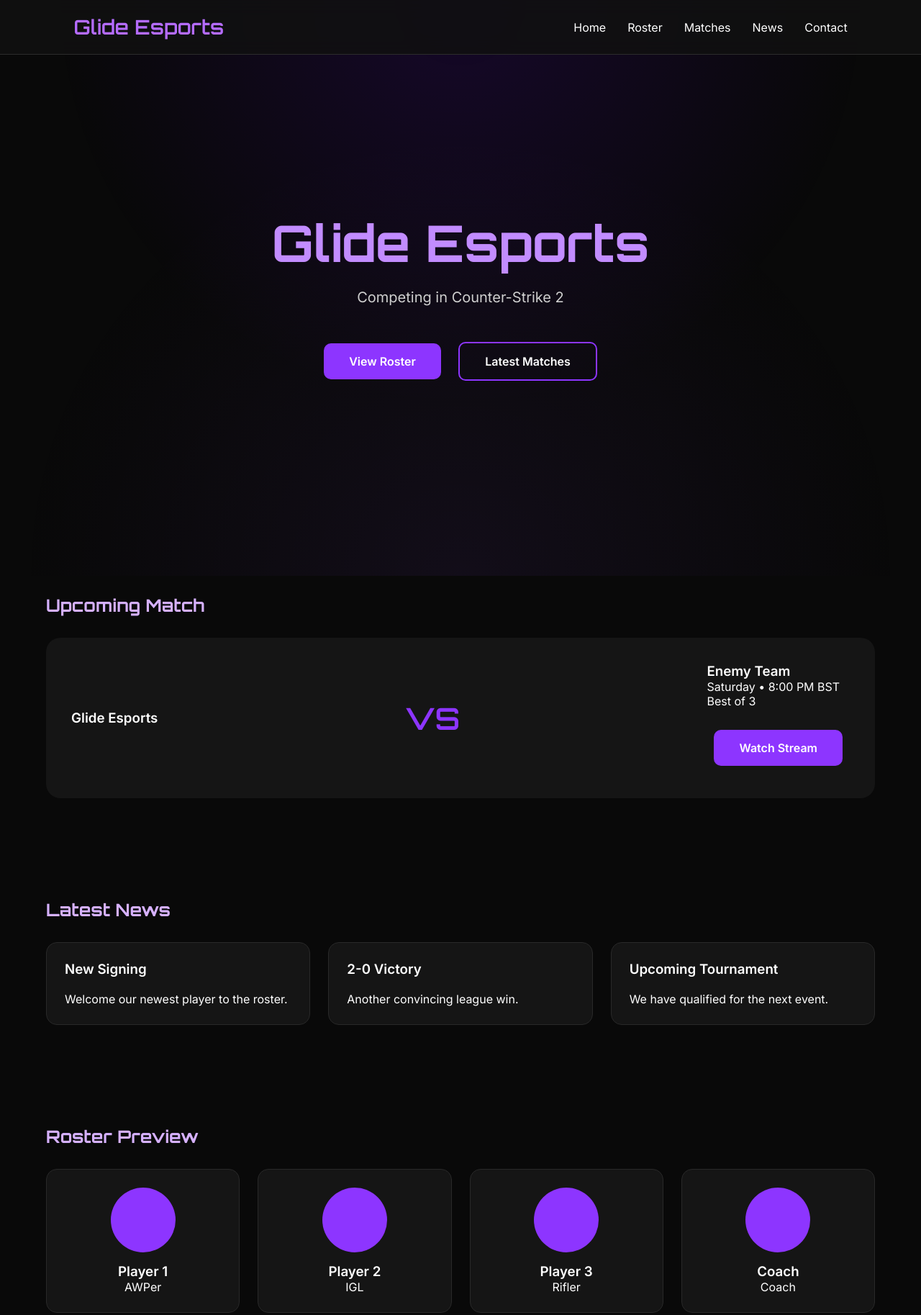
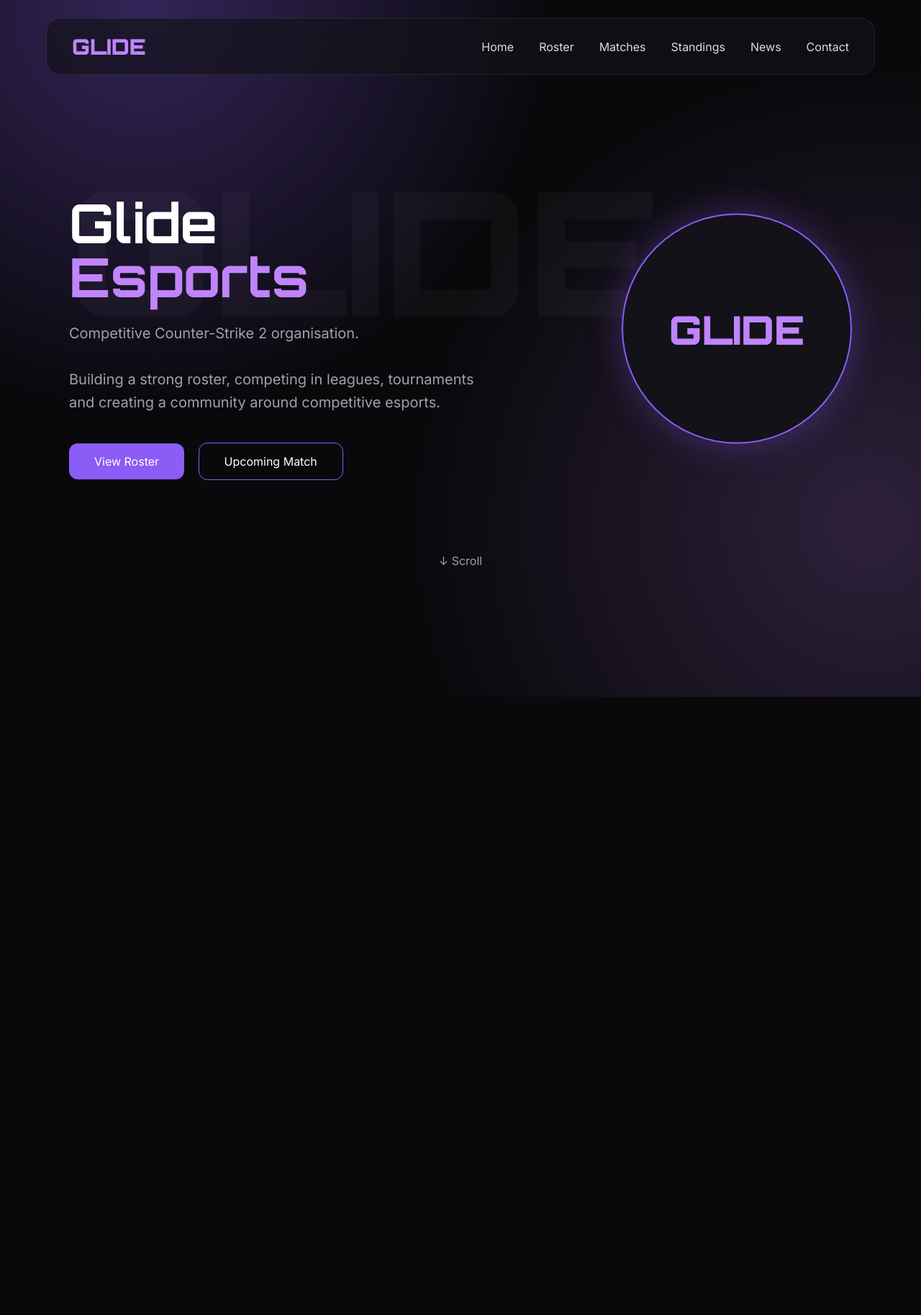
Before and after one commit to Raff060/a3w5sw4W56, a plain HTML site: page index.html in a window 1280 px wide. Shown: the top 1827 px of the page at 72% size. After the commit the page ends 809 px from the top, so only its background shows below. Drawn offline with Linux system fonts and the light colour scheme.

Commit message:
Update index.html

```diff
--- a/index.html
+++ b/index.html
@@ -1,11 +1,15 @@
 <!DOCTYPE html>
 <html lang="en">
+
 <head>
+
 <meta charset="UTF-8">
 <meta name="viewport" content="width=device-width, initial-scale=1.0">
+
 <title>Glide Esports</title>
 
-<link href="https://fonts.googleapis.com/css2?family=Orbitron:wght@600;700&family=Inter:wght@300;400;600&display=swap" rel="stylesheet">
+<link href="https://fonts.googleapis.com/css2?family=Orbitron:wght@600;700;900&family=Inter:wght@300;400;600&display=swap" rel="stylesheet">
+
 
 <style>
 
@@ -15,401 +19,563 @@
     box-sizing:border-box;
 }
 
-html{
-    scroll-behavior:smooth;
+
+body{
+
+    background:#09090B;
+    color:white;
+    font-family:Inter,sans-serif;
+    overflow-x:hidden;
+
 }
 
-body{
-    font-family:Inter,sans-serif;
-    background:#090909;
-    color:white;
+
+/* Animated Background Glow */
+
+body::before{
+
+    content:"";
+    position:fixed;
+    inset:-200px;
+
+    background:
+    radial-gradient(circle at 20% 20%, #8B5CF655, transparent 35%),
+    radial-gradient(circle at 80% 80%, #C084FC33, transparent 40%);
+
+    animation:moveGlow 10s infinite alternate;
+
+    z-index:-2;
+
 }
 
-body::before{
-    content:"";
-    position:fixed;
-    inset:0;
-    background:
-    radial-gradient(circle at top,#6a00ff22,transparent 55%),
-    radial-gradient(circle at bottom,#9b4dff11,transparent 60%);
-    z-index:-1;
+
+@keyframes moveGlow{
+
+    from{
+        transform:translate(0,0);
+    }
+
+    to{
+        transform:translate(80px,-40px);
+    }
+
 }
+
+
 
 /* Navigation */
 
+
 nav{
+
+    width:90%;
+    margin:25px auto;
+
     display:flex;
     justify-content:space-between;
     align-items:center;
-    padding:20px 8%;
-    position:sticky;
-    top:0;
-    background:#111111dd;
-    backdrop-filter:blur(12px);
-    border-bottom:1px solid #2c2c2c;
+
+    padding:20px 35px;
+
+    background:#121218aa;
+
+    backdrop-filter:blur(15px);
+
+    border:1px solid #ffffff15;
+
+    border-radius:20px;
+
 }
 
+
 .logo{
+
     font-family:Orbitron;
-    color:#b56cff;
-    font-size:28px;
+    font-size:30px;
+    font-weight:900;
+
+    color:#C084FC;
+
 }
 
+
 nav ul{
+
     display:flex;
+    gap:35px;
     list-style:none;
-    gap:30px;
+
 }
 
+
 nav a{
+
+    color:#ddd;
     text-decoration:none;
-    color:white;
+
     transition:.3s;
+
 }
 
+
 nav a:hover{
-    color:#b56cff;
+
+    color:#C084FC;
+
 }
+
+
 
 /* Hero */
 
+
 .hero{
+
     min-height:85vh;
+
     display:flex;
-    justify-content:center;
+
     align-items:center;
-    text-align:center;
-    padding:40px;
+
+    justify-content:space-between;
+
+    width:85%;
+
+    margin:auto;
+
+    position:relative;
+
 }
 
-.hero h1{
+
+
+/* Giant Background Text */
+
+
+.background-text{
+
+    position:absolute;
+
+    top:10%;
+
+    left:0;
+
     font-family:Orbitron;
-    font-size:70px;
-    color:#c28cff;
+
+    font-size:240px;
+
+    font-weight:900;
+
+    color:white;
+
+    opacity:.03;
+
+    z-index:-1;
+
 }
 
-.hero p{
-    margin-top:20px;
-    color:#cfcfcf;
-    font-size:20px;
+
+
+
+.hero-text{
+
+    max-width:600px;
+
+    animation:fadeIn 1.5s;
+
 }
 
-.buttons{
-    margin-top:40px;
+
+.hero h1{
+
+    font-family:Orbitron;
+
+    font-size:75px;
+
+    line-height:1;
+
 }
 
-.btn{
-    display:inline-block;
-    margin:10px;
-    padding:15px 35px;
-    border-radius:10px;
-    text-decoration:none;
-    transition:.3s;
-    font-weight:bold;
+
+.hero h1 span{
+
+    color:#C084FC;
+
 }
 
-.primary{
-    background:#8d35ff;
-    color:white;
+
+
+.hero p{
+
+    margin-top:25px;
+
+    color:#A1A1AA;
+
+    font-size:20px;
+
+    line-height:1.6;
+
 }
 
-.primary:hover{
-    transform:translateY(-3px);
-    box-shadow:0 0 25px #8d35ff;
+
+
+/* Buttons */
+
+
+.buttons{
+
+    margin-top:40px;
+
 }
 
-.secondary{
-    border:2px solid #8d35ff;
-    color:white;
+
+.btn{
+
+    display:inline-block;
+
+    padding:15px 35px;
+
+    border-radius:12px;
+
+    text-decoration:none;
+
+    margin-right:15px;
+
+    transition:.3s;
+
 }
 
-.secondary:hover{
-    background:#8d35ff;
+
+.primary{
+
+    background:#8B5CF6;
+
+    color:white;
+
 }
 
-/* Sections */
 
-section{
-    width:90%;
-    max-width:1200px;
-    margin:auto;
-    padding:70px 0;
+.primary:hover{
+
+    box-shadow:0 0 30px #8B5CF6;
+
+    transform:translateY(-5px);
+
 }
 
-h2{
-    font-family:Orbitron;
-    margin-bottom:30px;
-    color:#d6b1ff;
+
+.secondary{
+
+    border:1px solid #8B5CF6;
+
+    color:white;
+
 }
 
-/* Cards */
 
-.grid{
-    display:grid;
-    grid-template-columns:repeat(auto-fit,minmax(260px,1fr));
-    gap:25px;
+.secondary:hover{
+
+    background:#8B5CF6;
+
 }
 
-.card{
-    background:#151515;
-    padding:25px;
-    border-radius:15px;
-    border:1px solid #292929;
-    transition:.3s;
+
+
+
+/* Logo */
+
+
+.logo-area{
+
+    display:flex;
+
+    justify-content:center;
+
+    align-items:center;
+
 }
 
-.card:hover{
-    transform:translateY(-8px);
-    border-color:#8d35ff;
-    box-shadow:0 0 20px #8d35ff44;
+
+
+.logo-placeholder{
+
+    width:320px;
+
+    height:320px;
+
+    border-radius:50%;
+
+    background:#121218;
+
+    border:2px solid #8B5CF6;
+
+    display:flex;
+
+    justify-content:center;
+
+    align-items:center;
+
+
+    font-family:Orbitron;
+
+    font-size:55px;
+
+    font-weight:900;
+
+    color:#C084FC;
+
+
+    box-shadow:
+
+    0 0 50px #8B5CF655;
+
+
+    animation:float 4s infinite ease-in-out;
+
 }
 
-/* Match */
 
-.match{
-    display:flex;
-    justify-content:space-between;
-    align-items:center;
-    flex-wrap:wrap;
-    background:#151515;
-    padding:35px;
-    border-radius:20px;
+
+@keyframes float{
+
+    0%,100%{
+
+        transform:translateY(0);
+
+    }
+
+    50%{
+
+        transform:translateY(-25px);
+
+    }
+
 }
 
-.vs{
-    font-family:Orbitron;
-    font-size:42px;
-    color:#8d35ff;
+
+
+/* Scroll */
+
+
+.scroll{
+
+    position:absolute;
+
+    bottom:40px;
+
+    left:50%;
+
+    transform:translateX(-50%);
+
+    color:#A1A1AA;
+
+    animation:bounce 2s infinite;
+
 }
 
-/* Players */
 
-.player{
-    text-align:center;
+@keyframes bounce{
+
+    50%{
+
+        transform:translate(-50%,20px);
+
+    }
+
 }
 
-.avatar{
-    width:90px;
-    height:90px;
-    background:#8d35ff;
-    border-radius:50%;
-    margin:auto;
-    margin-bottom:15px;
+
+
+/* Fade */
+
+
+@keyframes fadeIn{
+
+    from{
+
+        opacity:0;
+        transform:translateY(30px);
+
+    }
+
+    to{
+
+        opacity:1;
+        transform:translateY(0);
+
+    }
+
 }
 
-/* Stats */
 
-.stats{
-    display:grid;
-    grid-template-columns:repeat(auto-fit,minmax(180px,1fr));
-    gap:20px;
+
+/* Mobile */
+
+
+@media(max-width:900px){
+
+
+.hero{
+
+    flex-direction:column;
+
+    text-align:center;
+
 }
 
-.stat{
-    background:#151515;
-    padding:25px;
-    border-radius:15px;
-    text-align:center;
+
+.hero h1{
+
+    font-size:50px;
+
 }
 
-.stat h3{
-    color:#8d35ff;
-    font-size:40px;
+
+.logo-placeholder{
+
+    width:220px;
+
+    height:220px;
+
+    margin-top:50px;
+
 }
 
-footer{
-    text-align:center;
-    padding:40px;
-    border-top:1px solid #222;
-    color:#999;
+
+nav ul{
+
+    display:none;
+
 }
 
-.socials a{
-    color:white;
-    margin:15px;
-    text-decoration:none;
+
+.background-text{
+
+    font-size:120px;
+
 }
 
-.socials a:hover{
-    color:#b56cff;
+
+
 }
+
 
 </style>
 
+
 </head>
+
+
 <body>
+
+
 
 <nav>
 
-<div class="logo">Glide Esports</div>
+<div class="logo">
+GLIDE
+</div>
+
 
 <ul>
-<li><a href="#">Home</a></li>
-<li><a href="#">Roster</a></li>
-<li><a href="#">Matches</a></li>
-<li><a href="#">News</a></li>
-<li><a href="#">Contact</a></li>
+
+<li><a href="index.html">Home</a></li>
+
+<li><a href="pages/roster.html">Roster</a></li>
+
+<li><a href="pages/matches.html">Matches</a></li>
+
+<li><a href="pages/standings.html">Standings</a></li>
+
+<li><a href="pages/news.html">News</a></li>
+
+<li><a href="pages/contact.html">Contact</a></li>
+
 </ul>
+
 
 </nav>
 
-<div class="hero">
 
-<div>
 
-<h1>Glide Esports</h1>
 
-<p>Competing in Counter-Strike 2</p>
+<section class="hero">
+
+
+<div class="background-text">
+GLIDE
+</div>
+
+
+
+<div class="hero-text">
+
+
+<h1>
+Glide<br>
+<span>Esports</span>
+</h1>
+
+
+<p>
+
+Competitive Counter-Strike 2 organisation.
+<br><br>
+
+Building a strong roster, competing in leagues,
+tournaments and creating a community around
+competitive esports.
+
+</p>
+
+
 
 <div class="buttons">
 
-<a class="btn primary" href="#">View Roster</a>
+<a class="btn primary" href="pages/roster.html">
+View Roster
+</a>
 
-<a class="btn secondary" href="#">Latest Matches</a>
+
+<a class="btn secondary" href="pages/matches.html">
+Upcoming Match
+</a>
+
 
 </div>
 
-</div>
 
 </div>
 
-<section>
 
-<h2>Upcoming Match</h2>
 
-<div class="match">
 
-<div>
-<h3>Glide Esports</h3>
-</div>
+<div class="logo-area">
 
-<div class="vs">
-VS
-</div>
 
-<div>
-<h3>Enemy Team</h3>
-<p>Saturday • 8:00 PM BST</p>
-<p>Best of 3</p>
-<br>
-<a class="btn primary" href="#">Watch Stream</a>
-</div>
+<div class="logo-placeholder">
+
+GLIDE
 
 </div>
 
-</section>
-
-<section>
-
-<h2>Latest News</h2>
-
-<div class="grid">
-
-<div class="card">
-<h3>New Signing</h3>
-<br>
-<p>Welcome our newest player to the roster.</p>
-</div>
-
-<div class="card">
-<h3>2-0 Victory</h3>
-<br>
-<p>Another convincing league win.</p>
-</div>
-
-<div class="card">
-<h3>Upcoming Tournament</h3>
-<br>
-<p>We have qualified for the next event.</p>
-</div>
 
 </div>
 
-</section>
 
-<section>
 
-<h2>Roster Preview</h2>
 
-<div class="grid">
+<div class="scroll">
 
-<div class="card player">
-<div class="avatar"></div>
-<h3>Player 1</h3>
-<p>AWPer</p>
-</div>
-
-<div class="card player">
-<div class="avatar"></div>
-<h3>Player 2</h3>
-<p>IGL</p>
-</div>
-
-<div class="card player">
-<div class="avatar"></div>
-<h3>Player 3</h3>
-<p>Rifler</p>
-</div>
-
-<div class="card player">
-<div class="avatar"></div>
-<h3>Coach</h3>
-<p>Coach</p>
-</div>
+↓ Scroll
 
 </div>
 
-</section>
-
-<section>
-
-<h2>Team Statistics</h2>
-
-<div class="stats">
-
-<div class="stat">
-<h3>24</h3>
-<p>Matches</p>
-</div>
-
-<div class="stat">
-<h3>18</h3>
-<p>Wins</p>
-</div>
-
-<div class="stat">
-<h3>6</h3>
-<p>Losses</p>
-</div>
-
-<div class="stat">
-<h3>75%</h3>
-<p>Win Rate</p>
-</div>
-
-</div>
 
 </section>
 
-<footer>
 
-<div class="socials">
-
-<a href="#">Discord</a>
-
-<a href="#">X</a>
-
-<a href="#">Twitch</a>
-
-<a href="#">Steam</a>
-
-</div>
-
-<br>
-
-© 2026 Glide Esports. All Rights Reserved.
-
-</footer>
 
 </body>
+
 </html>
```
